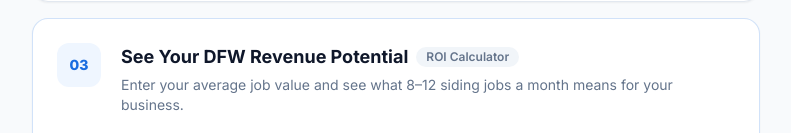
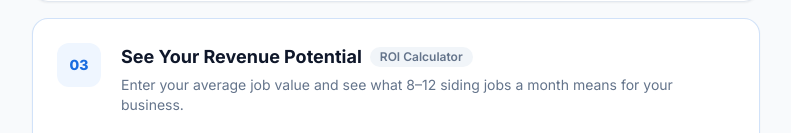
Before and after one commit to tonycantu123/hardhatpro-funnel, a website: page thankyou.html in a window 1280 px wide. Shown: the part 1595-1728 px from the top of the page, without its empty margins (244-1035 px from the left). Drawn offline with nearby package versions, Linux system fonts and the light colour scheme; a script that the page names is missing.

Commit message:
Remove remaining DFW reference from ROI calculator heading
Co-Authored-By: Claude Sonnet 4.6 <noreply@anthropic.com>

```diff
--- a/thankyou.html
+++ b/thankyou.html
@@ -135,7 +135,7 @@
             </div>
             <div>
               <div class="flex items-center gap-2 flex-wrap mb-1">
-                <span class="text-[#0F172A] text-base md:text-lg" style="font-weight:700">See Your DFW Revenue Potential</span>
+                <span class="text-[#0F172A] text-base md:text-lg" style="font-weight:700">See Your Revenue Potential</span>
                 <span class="text-xs bg-slate-100 text-slate-500 px-2.5 py-0.5 rounded-full" style="font-weight:600">ROI Calculator</span>
               </div>
               <p class="text-slate-500 text-sm">Enter your average job value and see what 8–12 siding jobs a month means for your business.</p>
```
